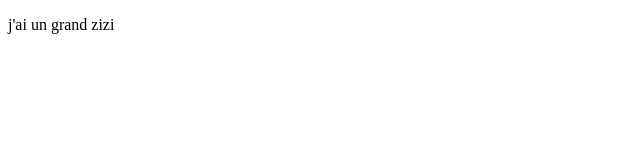
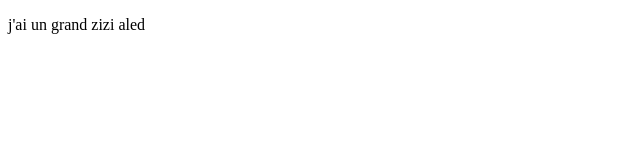
Before and after one commit to Shotweddylan/Github1, a plain HTML site: page index.html in a window 1280 px wide. Shown: the full height of the page, 0-640 px from the left. Drawn offline with Linux system fonts and the light colour scheme.

Commit message:
Update index.html

```diff
--- a/index.html
+++ b/index.html
@@ -7,6 +7,6 @@
     <title>Document</title>
 </head>
 <body>
-    <p>j'ai un grand zizi</p>
+    <p>j'ai un grand zizi aled</p>
 </body>
 </html>
```
